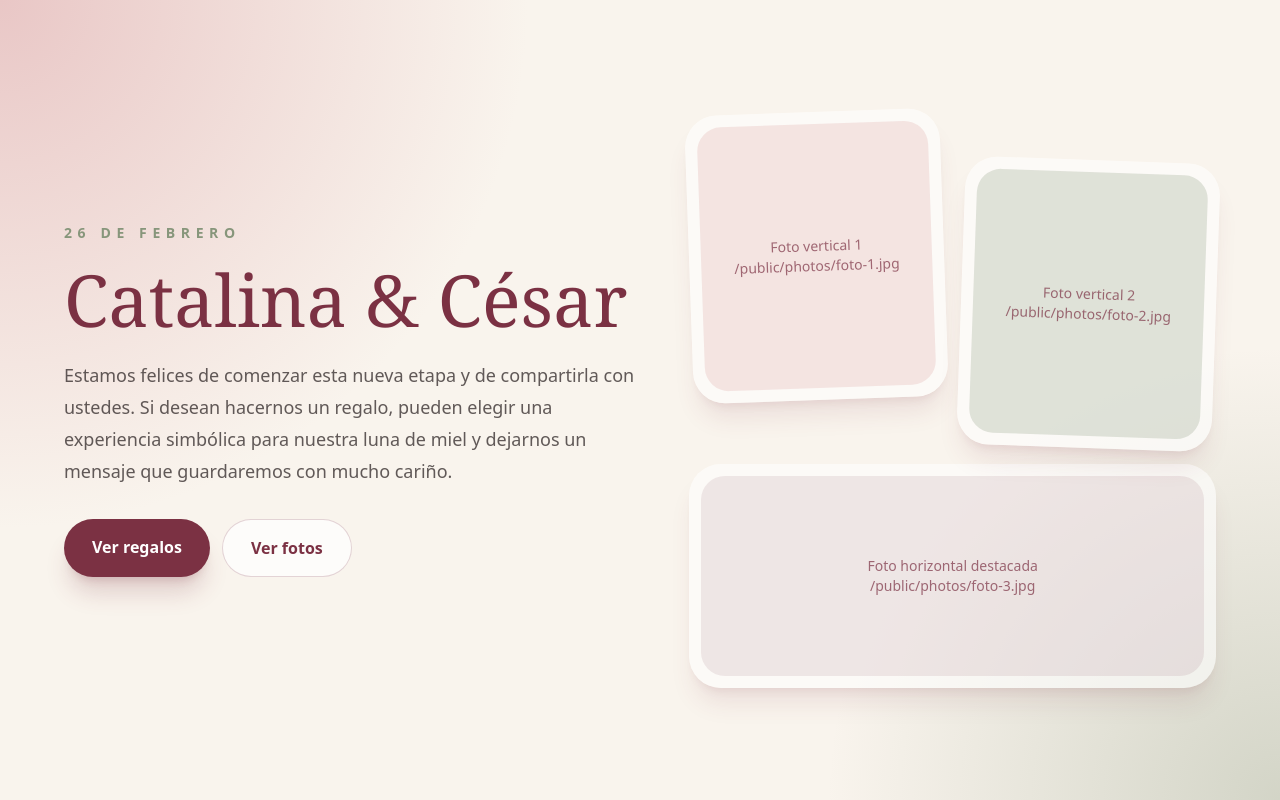
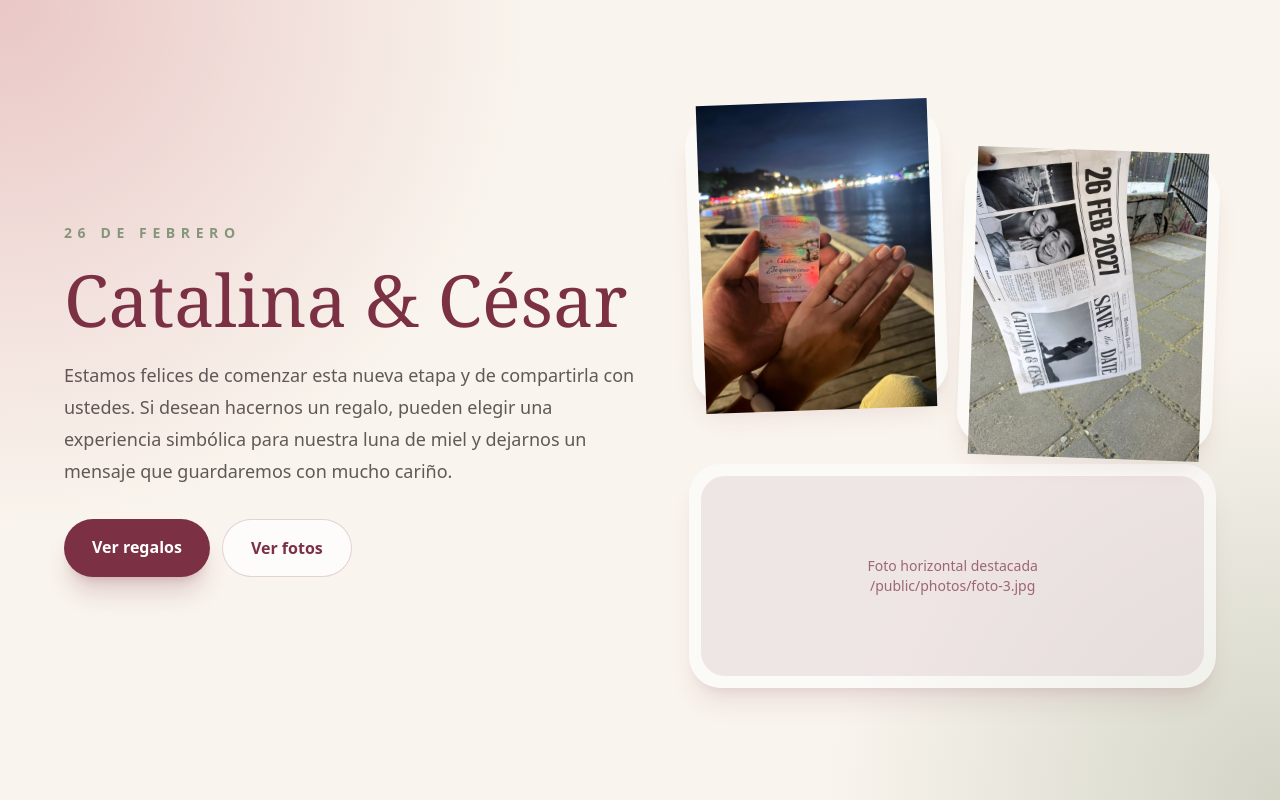
Before and after one commit to cesarodriguez96-02-26/regalos-matri-cata-cesar, a Next.js app: page / in a window 1280 px wide. Shown: the top 800 px of the page. Built offline with nearby package versions, Linux system fonts and the light colour scheme.

Commit message:
insertar fotos

```diff
--- a/src/app/page.tsx
+++ b/src/app/page.tsx
@@ -20,10 +20,10 @@ export default function Home() {
 
           <div id="fotos" className="grid grid-cols-2 gap-4">
             <div className="h-72 rounded-[2rem] bg-white/60 p-3 shadow-xl shadow-wine/10 rotate-[-2deg]">
-              <div className="flex h-full items-center justify-center rounded-[1.5rem] bg-blush/45 text-center text-sm text-wine/70">Foto vertical 1<br />/public/photos/foto-1.jpg</div>
+              <div className="flex h-full items-center justify-center rounded-[1.5rem] bg-blush/45 text-center text-sm text-wine/70"><img src="/photos/foto-1.jpg" alt="Catalina y César" /></div>
             </div>
             <div className="mt-12 h-72 rounded-[2rem] bg-white/60 p-3 shadow-xl shadow-wine/10 rotate-[2deg]">
-              <div className="flex h-full items-center justify-center rounded-[1.5rem] bg-sage/25 text-center text-sm text-wine/70">Foto vertical 2<br />/public/photos/foto-2.jpg</div>
+              <div className="flex h-full items-center justify-center rounded-[1.5rem] bg-sage/25 text-center text-sm text-wine/70"><img src="/photos/foto-2.jpg" alt="Catalina y César 2" /></div>
             </div>
             <div className="col-span-2 h-56 rounded-[2rem] bg-white/60 p-3 shadow-xl shadow-wine/10">
               <div className="flex h-full items-center justify-center rounded-[1.5rem] bg-wine/10 text-center text-sm text-wine/70">Foto horizontal destacada<br />/public/photos/foto-3.jpg</div>
```
